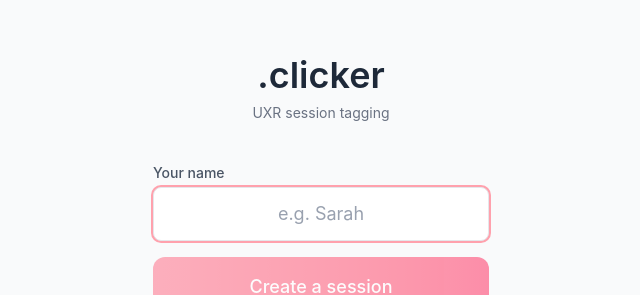
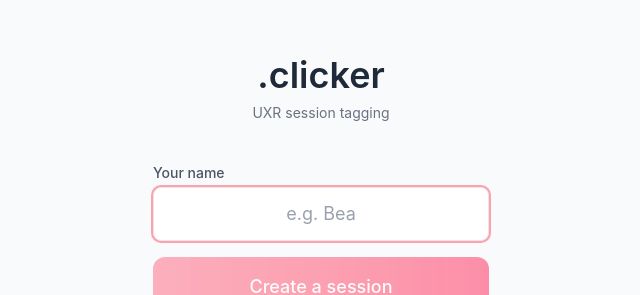
Before and after one commit to gizmonty/clickr, a React (Vite) app: page / in a window 1280 px wide. Shown: the part 183-478 px from the top of the page, without its empty margins (319-959 px from the left). Built offline with nearby package versions, Linux system fonts and the light colour scheme.

Commit message:
Update name placeholder to Bea

```diff
--- a/src/components/WelcomeScreen.jsx
+++ b/src/components/WelcomeScreen.jsx
@@ -21,7 +21,7 @@ export default function WelcomeScreen({ onSetUser }) {
           <label className="block text-sm font-medium text-gray-600 mb-1">Your name</label>
           <input
             type="text"
-            placeholder="e.g. Sarah"
+            placeholder="e.g. Bea"
             value={name}
             onChange={e => setName(e.target.value)}
             onKeyDown={e => { if (e.key === 'Enter' && name.trim()) handleSubmit('create') }}
```
